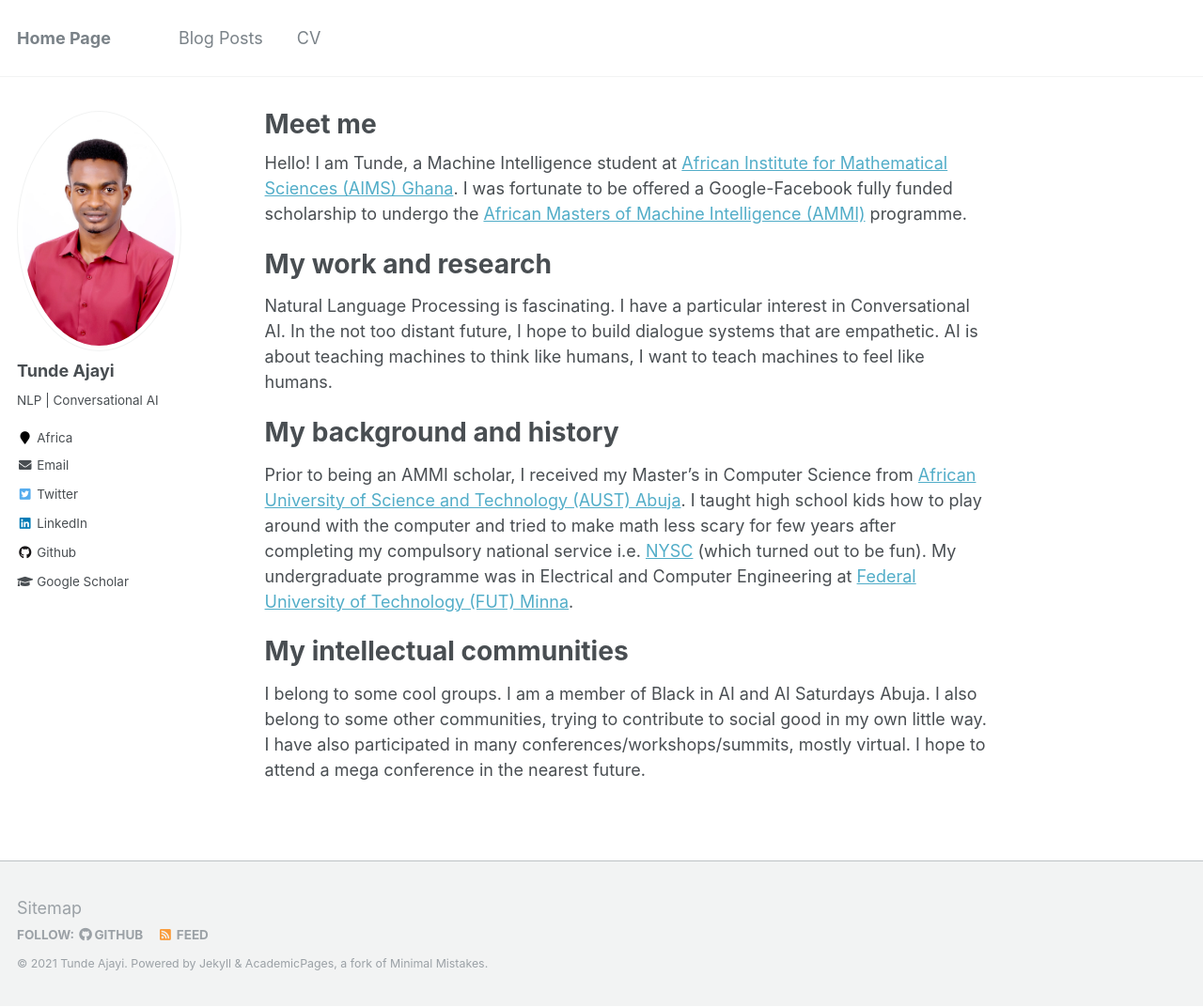
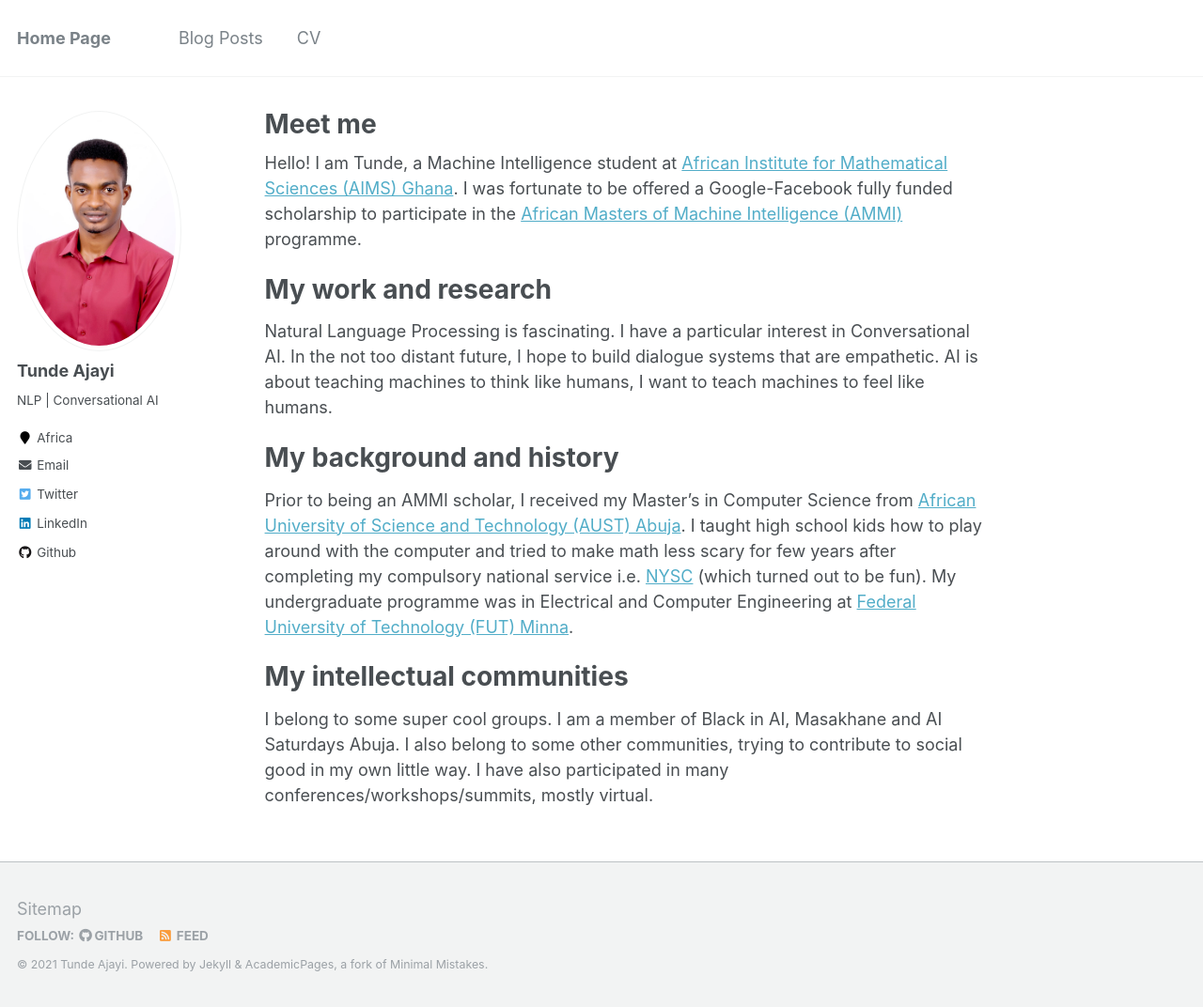
Before and after one commit to tundeajayi/tundeajayi.github.io, a Jekyll site: the page built from _pages/about.md, in a window 1280 px wide and 1072 px high. Shown: the whole window at 94% size. Built offline with Jekyll 4.4.1, drawn with Linux system fonts in a browser that asks for light colours.

Commit message:
add about me

```diff
--- a/_config.yml
+++ b/_config.yml
@@ -86,7 +86,7 @@ author:
   location         : "Africa"
   employer         :
   pubmed           : #"https://www.ncbi.nlm.nih.gov/pubmed/?term=john+snow"
-  googlescholar    : "http://yourfullgooglescholarurl.com"
+  googlescholar    : #"http://yourfullgooglescholarurl.com"
   email            : "tajayi@aimsammi.org"
   researchgate     :  # example: "https://www.researchgate.net/profile/yourprofile"
   uri              :
--- a/_pages/about.md
+++ b/_pages/about.md
@@ -8,7 +8,7 @@ redirect_from:
   - /about.html
 ---
 <!-- This is the front page of a website that is powered by the [academicpages template](https://github.com/academicpages/academicpages.github.io) and hosted on GitHub pages. [GitHub pages](https://pages.github.com) is a free service in which websites are built and hosted from code and data stored in a GitHub repository, automatically updating when a new commit is made to the respository. This template was forked from the [Minimal Mistakes Jekyll Theme](https://mmistakes.github.io/minimal-mistakes/) created by Michael Rose, and then extended to support the kinds of content that academics have: publications, talks, teaching, a portfolio, blog posts, and a dynamically-generated CV. You can fork [this repository](https://github.com/academicpages/academicpages.github.io) right now, modify the configuration and markdown files, add your own PDFs and other content, and have your own site for free, with no ads! An older version of this template powers my own personal website at [stuartgeiger.com](http://stuartgeiger.com), which uses [this Github repository](https://github.com/staeiou/staeiou.github.io). -->
-Hello! I am Tunde, a Machine Intelligence student at [African Institute for Mathematical Sciences (AIMS) Ghana](https://aims.edu.gh). I was fortunate to be offered a Google-Facebook fully funded scholarship to undergo the [African Masters of Machine Intelligence (AMMI)](https://aimsammi.org) programme.
+Hello! I am Tunde, a Machine Intelligence student at [African Institute for Mathematical Sciences (AIMS) Ghana](https://aims.edu.gh). I was fortunate to be offered a Google-Facebook fully funded scholarship to participate in the [African Masters of Machine Intelligence (AMMI)](https://aimsammi.org) programme.
 
 My work and research
 ======
@@ -31,7 +31,7 @@ Prior to being an AMMI scholar, I received my Master's in Computer Science from
 My intellectual communities
 ======
 <!-- The main configuration file for the site is in the base directory in [_config.yml](https://github.com/academicpages/academicpages.github.io/blob/master/_config.yml), which defines the content in the sidebars and other site-wide features. You will need to replace the default variables with ones about yourself and your site's github repository. The configuration file for the top menu is in [_data/navigation.yml](https://github.com/academicpages/academicpages.github.io/blob/master/_data/navigation.yml). For example, if you don't have a portfolio or blog posts, you can remove those items from that navigation.yml file to remove them from the header.  -->
-I belong to some cool groups. I am a member of Black in AI and AI Saturdays Abuja. I also belong to some other communities, trying to contribute to social good in my own little way. I have also participated in many conferences/workshops/summits, mostly virtual. I hope to attend a mega conference in the nearest future.
+I belong to some super cool groups. I am a member of Black in AI, Masakhane and AI Saturdays Abuja. I also belong to some other communities, trying to contribute to social good in my own little way. I have also participated in many conferences/workshops/summits, mostly virtual.
 
 <!-- Create content & metadata
 ------
```
Also changed, not shown: _pages/cv.md (+1 -1 lines).
